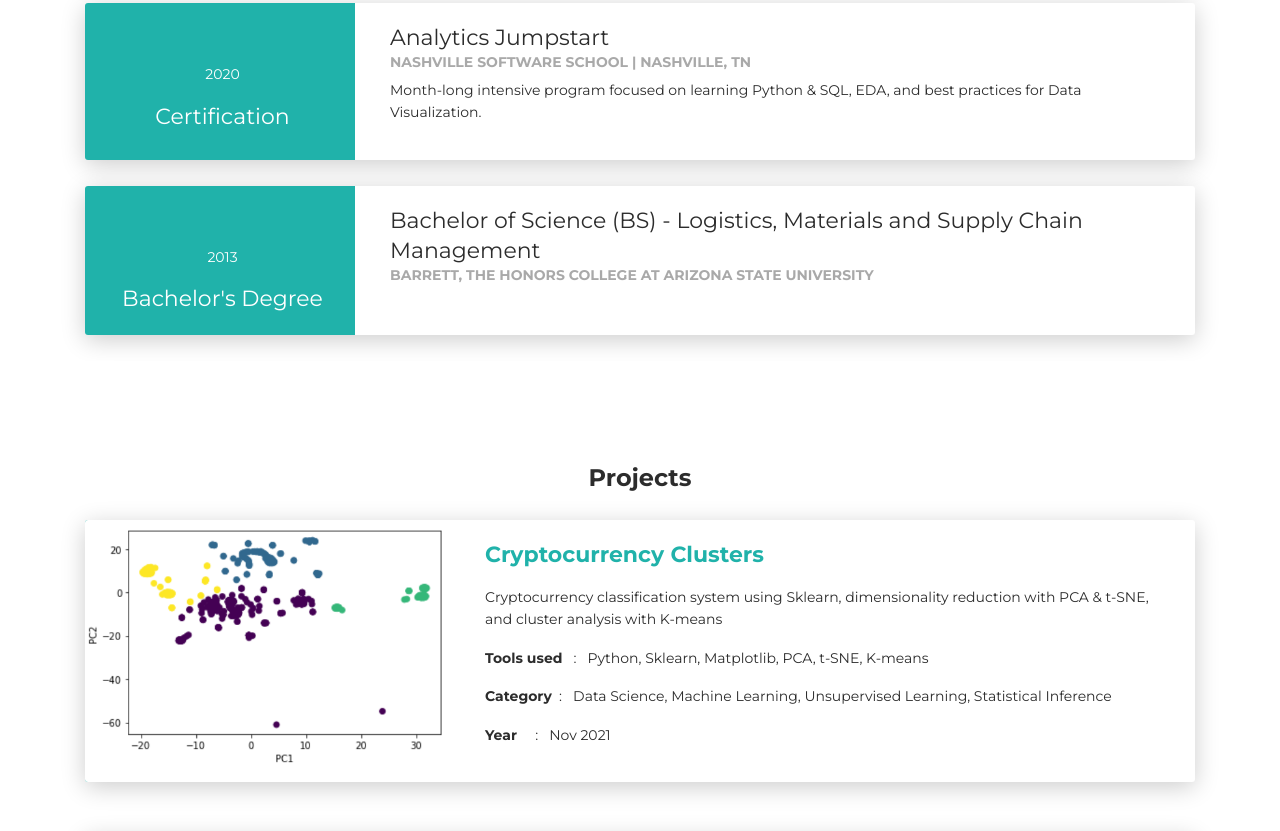
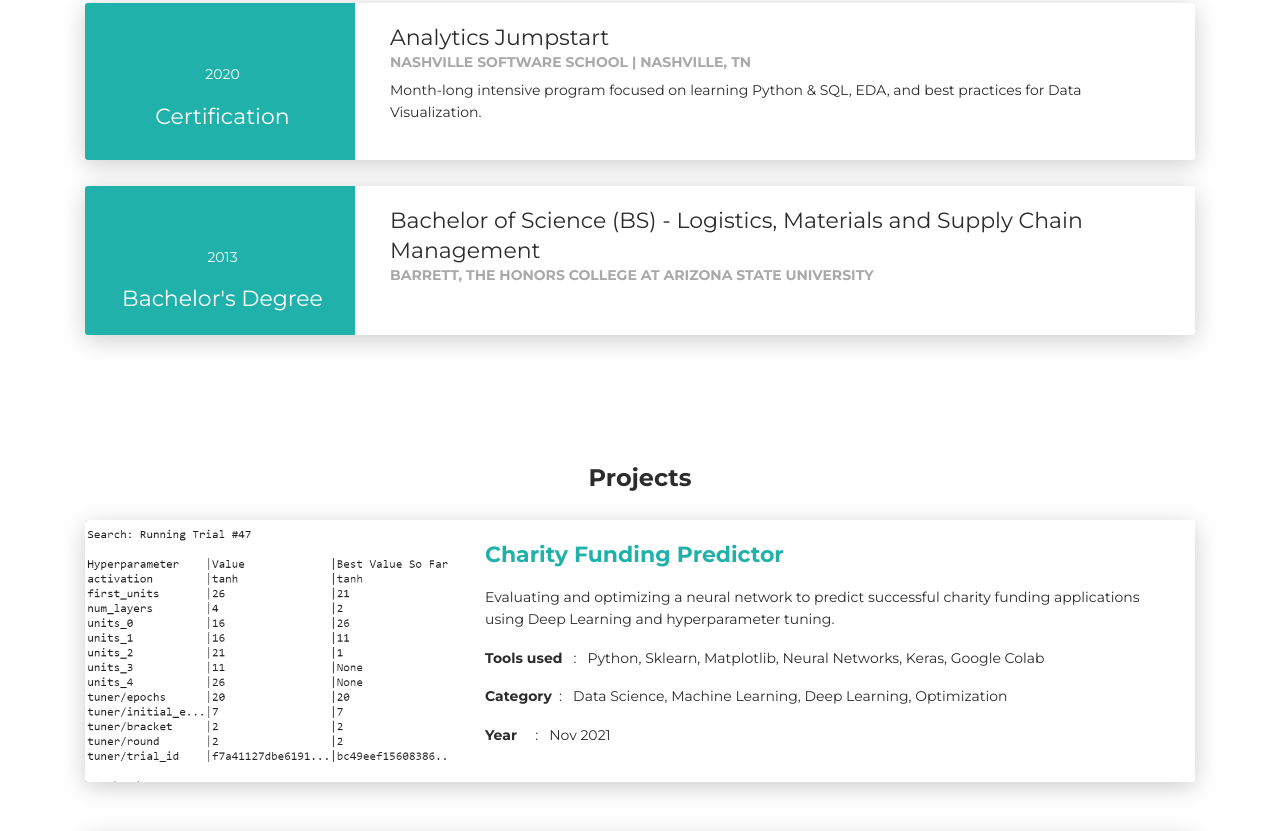
Before and after one commit to laurenemilyto/laurenemilyto.github.io, a plain HTML site: page index.html in a window 1280 px wide. Shown: the part 1939-2770 px from the top of the page. Drawn offline with nearby package versions, Linux system fonts and the light colour scheme; a web font is replaced by a local one.

Commit message:
added NN project

```diff
--- a/index.html
+++ b/index.html
@@ -285,6 +285,34 @@
                 <div class="section" id="experience">
                     <div class="container cc-experience">
                         <div class="h4 text-center mb-4 title"> Projects</div>
+
+                        <!-- Project Card NN -->
+                        <div class="card">
+                            <div class="row">
+                                <div class="col-md-4 bg-primary" data-aos="fade-right" data-aos-offset="50" data-aos-duration="500" style="background-image: url('static/images/keras_tuner.png'); background-size: cover; background-repeat: no-repeat center center-fixed; overflow: hidden">
+                                    <div class="card-body">
+                                    </div>
+                                </div>
+                                <div class="col-md-8" data-aos="fade-left" data-aos-offset="50" data-aos-duration="500">
+                                    <div class="card-body">
+                                        <div class="h5">
+                                            <a href="https://github.com/laurenemilyto/charity-funding-predictor" style="font-weight: 600">
+                   Charity Funding Predictor
+                    </a>
+                                        </div>
+                                        <div class="card-text">
+                                            <p> Evaluating and optimizing a neural network to predict successful charity funding applications using Deep Learning and hyperparameter tuning. </p>
+                                            <p><strong> Tools used</strong> &nbsp : &nbsp Python, Sklearn, Matplotlib, Neural Networks, Keras, Google Colab</p>
+                                            <p><strong> Category</strong> &nbsp: &nbsp Data Science, Machine Learning, Deep Learning, Optimization</p>
+                                            <p><strong> Year</strong> &nbsp &nbsp : &nbsp Nov 2021</p>
+                                        </div>
+                                    </div>
+                                </div>
+                            </div>
+                        </div>
+
+                        <!-- Spacer -->
+                        <div class="card " style="margin-bottom: 20px; "></div>
 
                         <!-- Project Card 00 -->
                         <div class="card">
```
Also changed, not shown: static/images/confusion_matrix.png (added), static/images/keras_tuner.png (added).
